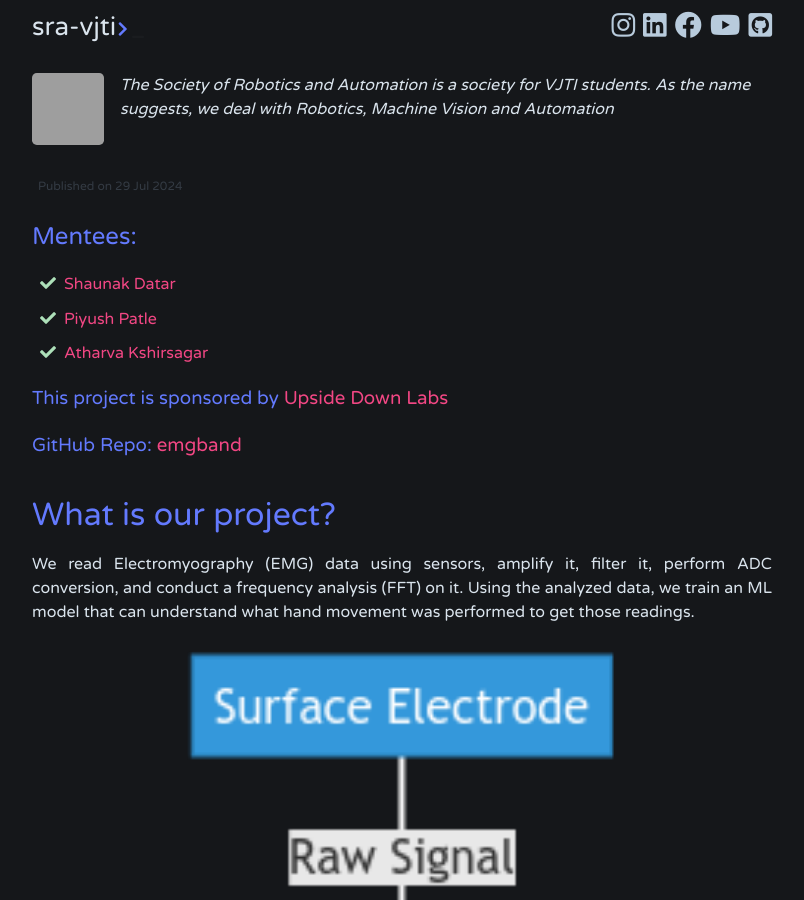
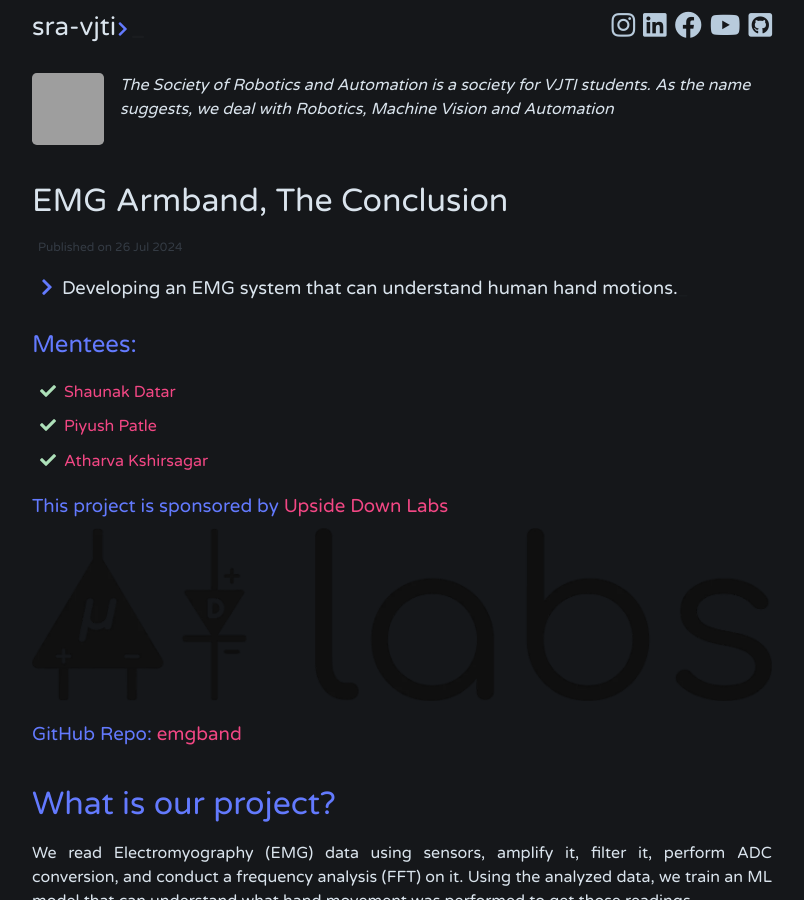
Before and after one commit to SRA-VJTI/blog, a Jekyll site: the page built from _posts/2024-07-26-how-does-emg-armband-work.md, in a window 1280 px wide and 900 px high. Shown: the whole window, without its empty margins (238-1042 px from the left). Built offline with Jekyll 4.4.1, drawn with Linux system fonts in a browser that asks for light colours; our own code applies the rules of GitHub Pages for plain Markdown files; grey boxes are pictures that could not be loaded.

Commit message:
Update 2024-07-26-how-does-emg-armband-work.md

```diff
--- a/_posts/2024-07-26-how-does-emg-armband-work.md
+++ b/_posts/2024-07-26-how-does-emg-armband-work.md
@@ -1,6 +1,6 @@
 ---
 layout: post
-title: EMG Armband: The Conclusion
+title: EMG Armband, The Conclusion
 tags: ML Systems IoT PCB Designing Embedded
 description: Developing an EMG system that can understand human hand motions.
 ---
@@ -11,6 +11,7 @@ description: Developing an EMG system that can understand human hand motions.
 - [Atharva Kshirsagar](https://github.com/vovw)
 
 ### This project is sponsored by [Upside Down Labs](https://upsidedownlabs.tech/)
+![up](/assets/posts/emg-armband/upside_down.webp)
 ### GitHub Repo: [emgband](https://github.com/vovw/emgband)
 
 # What is our project?
```
